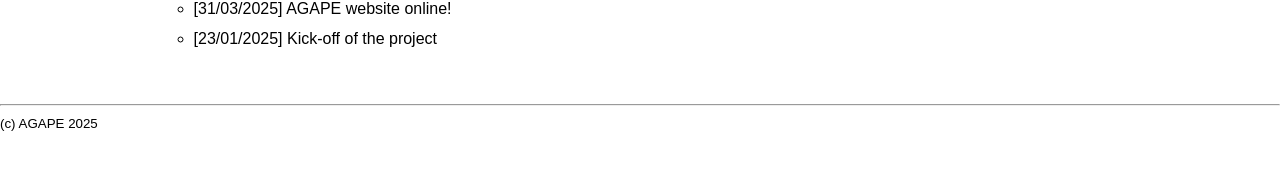
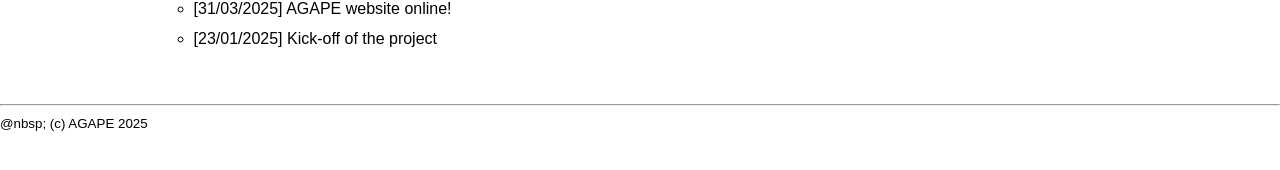
Before and after one commit to AGAPE-ANR/agape-anr.github.io, a Jekyll site: the page built from index.md, in a window 1280 px wide. Shown: the part 597-767 px from the top of the page. Built offline with Jekyll 4.4.1, drawn with Linux system fonts in a browser that asks for light colours.

Commit message:
Update default.html

```diff
--- a/_layouts/default.html
+++ b/_layouts/default.html
@@ -39,6 +39,6 @@ jaune : #fdaf27 -->
     {{ content }}
   </main>
 <hr />
-<font style="font-size: smaller"> (c) AGAPE 2025</font>
+<font style="font-size: smaller">@nbsp; (c) AGAPE 2025</font>
 </body>
 </html>
```
